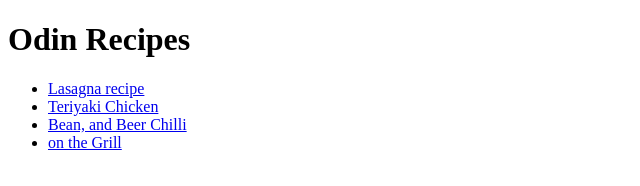
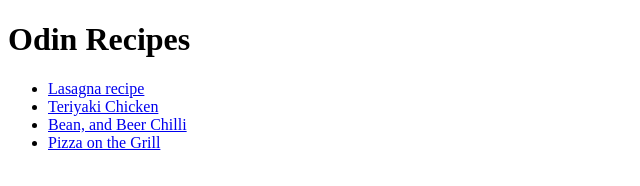
Before and after one commit to malbajones/odin-recipes, a plain HTML site: page index.html in a window 1280 px wide. Shown: the full height of the page, 0-640 px from the left. Drawn offline with Linux system fonts and the light colour scheme.

Commit message:
missin the pizza title

```diff
--- a/index.html
+++ b/index.html
@@ -11,7 +11,7 @@
       <li><a href="./recipes/lasagna.html">Lasagna recipe</a></li>
       <li><a href="./recipes/Chicken.html">Teriyaki Chicken</a></li>
       <li><a href="./recipes/Chili.html">Bean, and Beer Chilli</a></li>
-      <li><a href="./recipes/pizza.html">on the Grill</a></li>
+      <li><a href="./recipes/pizza.html">Pizza on the Grill</a></li>
     </ul>
   </body>
 </html>
```
